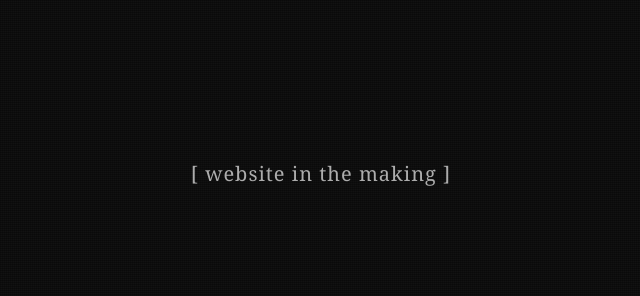
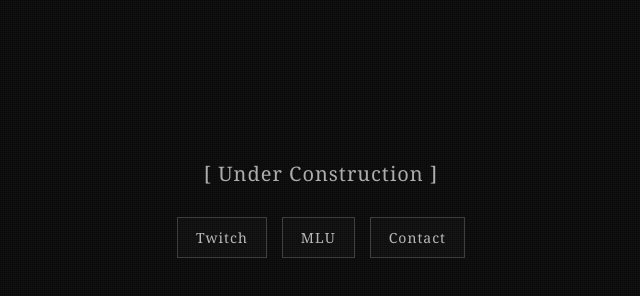
Before and after one commit to SkibidiCatLover/site, a plain HTML site: page index.html in a window 1280 px wide. Shown: the whole page, without its empty margins (319-959 px from the left). Drawn offline with Linux system fonts and the light colour scheme.

Commit message:
Update index.html

```diff
--- a/index.html
+++ b/index.html
@@ -2,7 +2,7 @@
 <html lang="en">
 <head>
   <meta charset="UTF-8" />
-    <link rel="icon" type="image/x-icon" href="favicon.ico">
+  <link rel="icon" type="image/x-icon" href="favicon.ico">
   <meta name="viewport" content="width=device-width, initial-scale=1.0" />
   <title>niss</title>
 
@@ -17,7 +17,6 @@
       overflow: hidden;
     }
 
-    /* Subtle grain/noise effect using gradients */
     body::before {
       content: "";
       position: fixed;
@@ -44,9 +43,10 @@
       position: relative;
       height: 100%;
       display: flex;
-      justify-content: center;
-      align-items: flex-start;
-      padding-top: 20vh; /* top third */
+      flex-direction: column;
+      justify-content: flex-start;
+      align-items: center;
+      padding-top: 20vh;
       text-align: center;
     }
 
@@ -54,13 +54,33 @@
       font-size: 20px;
       letter-spacing: 1px;
       color: #bfbfbf;
-      opacity: 0.9;
+      animation: fadeIn 1.5s ease forwards;
+      opacity: 0;
+      margin-bottom: 30px;
     }
 
-    /* Optional subtle fade-in */
-    .text {
-      animation: fadeIn 1.5s ease forwards;
+    .buttons {
+      display: flex;
+      gap: 15px;
+      animation: fadeIn 2s ease forwards;
       opacity: 0;
+    }
+
+    .buttons a {
+      text-decoration: none;
+      color: #ccc;
+      border: 1px solid #444;
+      padding: 10px 18px;
+      font-size: 14px;
+      letter-spacing: 1px;
+      transition: all 0.2s ease;
+      background: rgba(255,255,255,0.02);
+    }
+
+    .buttons a:hover {
+      background: rgba(255,255,255,0.08);
+      border-color: #777;
+      color: #fff;
     }
 
     @keyframes fadeIn {
@@ -72,7 +92,13 @@
 </head>
 <body>
   <div class="container">
-    <div class="text">[ website in the making ]</div>
+    <div class="text">[ Under Construction ]</div>
+
+    <div class="buttons">
+      <a href="https://twitch.tv/7niss" target="_blank">Twitch</a>
+      <a href="https://roles.tv/u/7niss" target="_blank">MLU</a>
+      <a href="mailto:mod@niss.dev">Contact</a>
+    </div>
   </div>
 </body>
 </html>
```
